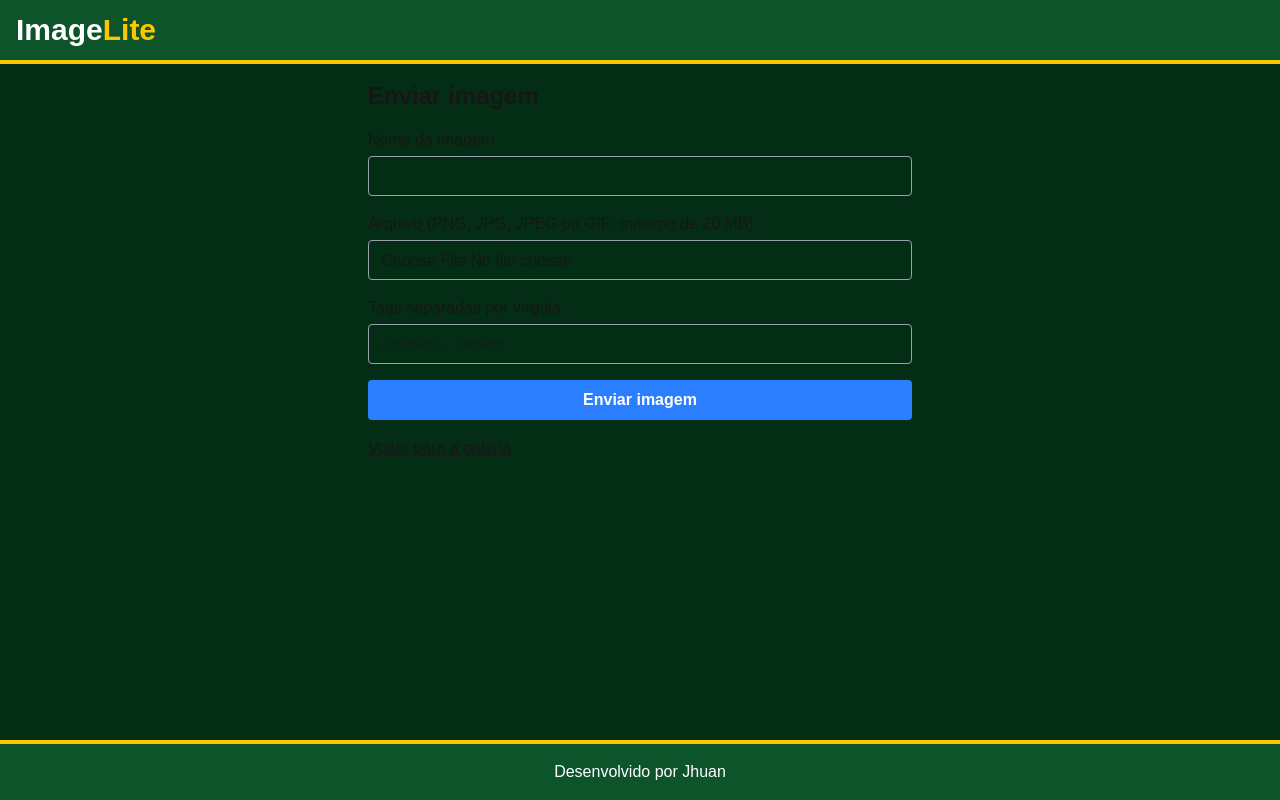
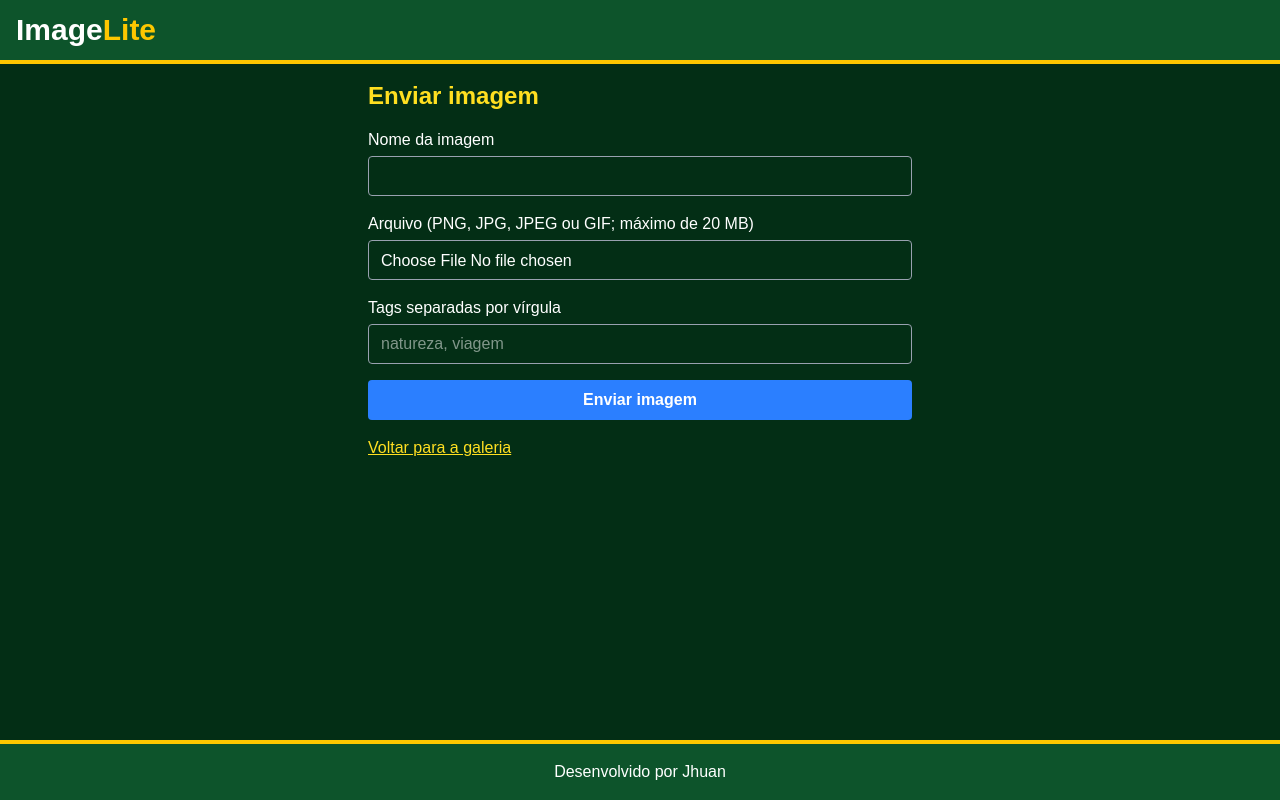
Before and after one commit to JhuanCleber/Image2, a Next.js app in the folder imagelite/: page /upload in a window 1280 px wide. Built offline with nearby package versions, Linux system fonts and the light colour scheme.

Commit message:
16/10/2026

```diff
--- a/imagelite/app/upload/page.tsx
+++ b/imagelite/app/upload/page.tsx
@@ -66,8 +66,8 @@ export default function UploadPage() {
 
   return (
     <Template>
-      <main className="mx-auto max-w-xl p-4">
-        <h1 className="mb-4 text-2xl font-bold">Enviar imagem</h1>
+      <main className="mx-auto max-w-xl p-4 text-white">
+        <h1 className="mb-4 text-2xl font-bold text-yellow-300">Enviar imagem</h1>
 
         <form
           ref={formRef}
@@ -104,14 +104,14 @@ export default function UploadPage() {
           </Button>
         </form>
 
-        {error && <p className="mt-4 text-red-600" role="alert">{error}</p>}
+        {error && <p className="mt-4 rounded-lg border border-red-400/40 bg-red-500/10 px-4 py-2 text-red-300" role="alert">{error}</p>}
         {success && (
-          <p className="mt-4 text-green-700" role="status">
+          <p className="mt-4 rounded-lg border border-yellow-400/40 bg-yellow-400/10 px-4 py-2 text-yellow-300" role="status">
             Imagem enviada com sucesso!
           </p>
         )}
 
-        <Link className="mt-4 inline-block underline" href="/galeria">
+        <Link className="mt-4 inline-block text-yellow-300 underline hover:text-yellow-200" href="/galeria">
           Voltar para a galeria
         </Link>
       </main>
```
